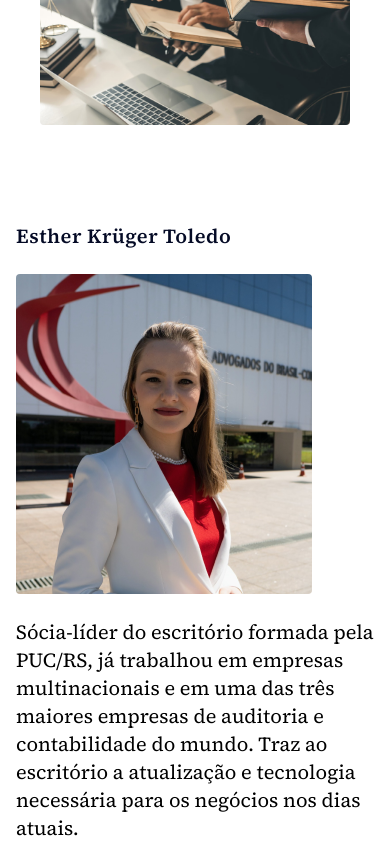
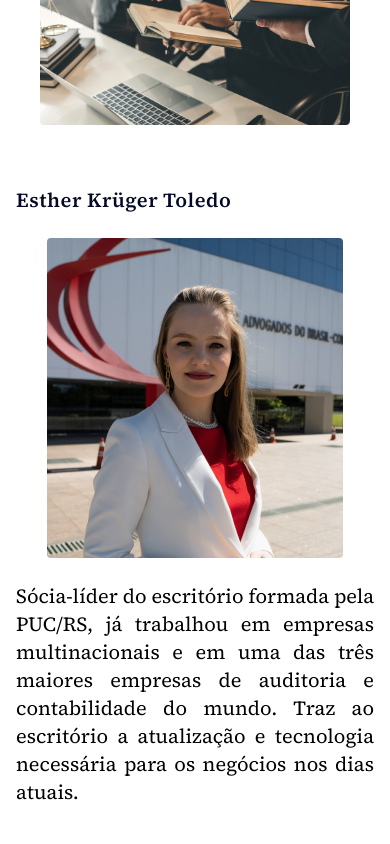
Before and after one commit to leafartech/vincita, a Next.js app: page / in a window 390 px wide. Shown: the part 2860-3704 px from the top of the page. Built offline with nearby package versions, Linux system fonts and the light colour scheme.

Commit message:
Add files via upload

```diff
--- a/src/screens/HomeScreen/HomeScreen.module.css
+++ b/src/screens/HomeScreen/HomeScreen.module.css
@@ -102,7 +102,7 @@
         padding: 0;
     }
     .minus {
-        margin-top: -36px;
+        margin-top: -72px;
     }
     .map iframe {
         width: 100%;
@@ -113,12 +113,15 @@
     }
     .home-screen .hero {
         flex-direction: column;
+        text-align: center;
+        align-items: center;
         margin-top: -24px;
     }
     .home-screen .hero p {
         max-width: 400px;
         font-size: 20px;
         font-weight: 400;
+        text-align: justify;
     }
     .home-screen .hero img {
         border-radius: 4px;
```
